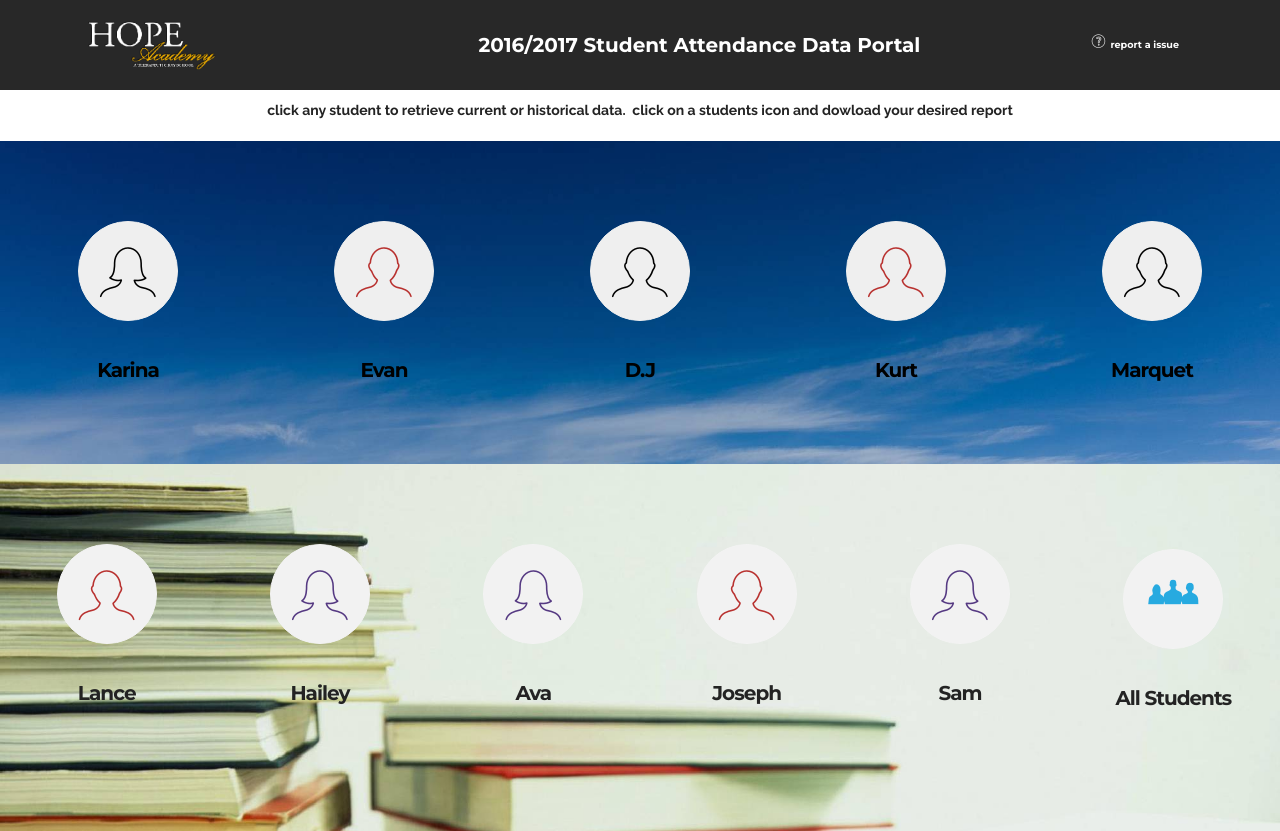
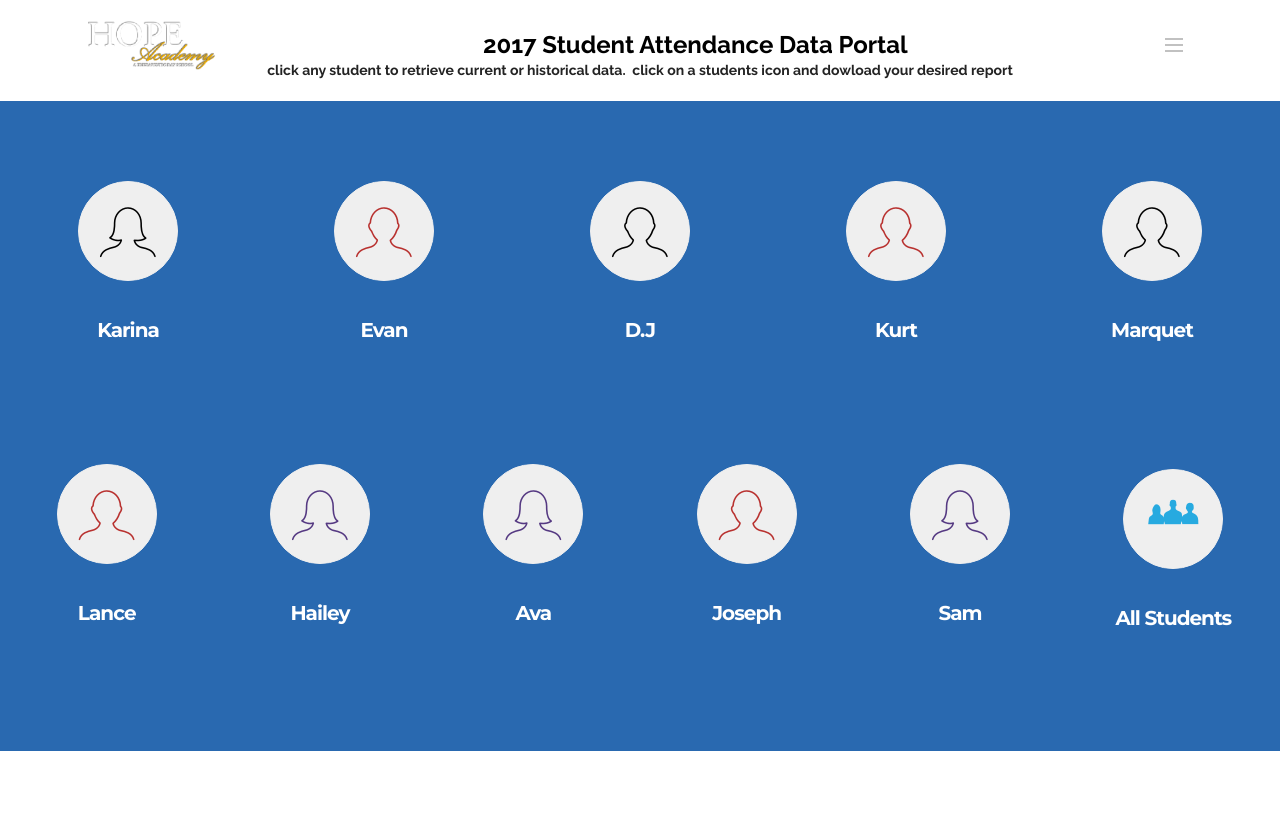
Before and after one commit to HopeAcademyBM/2017StudentAttendance, a plain HTML site: page index.html in a window 1280 px wide. After the commit the page ends 800 px from the top, so only its background shows below. Drawn offline with Linux system fonts and the light colour scheme; files whose address does not match are found by name.

Commit message:
create github pages

```diff
--- a/assets/mobirise/css/mbr-additional.css
+++ b/assets/mobirise/css/mbr-additional.css
@@ -1,6 +1,7 @@
+@import url(https://fonts.googleapis.com/css?family=Raleway:400,300,700);
 @import url(https://fonts.googleapis.com/css?family=Montserrat:400,700);
 @import url(https://fonts.googleapis.com/css?family=Lora:400,700);
-@import url(https://fonts.googleapis.com/css?family=Raleway:400,300,700);
+
 
 
 
@@ -420,33 +421,37 @@ h6,
   border-color: #efefef;
 }
 #features4-5 H4 {
-  color: #000000;
+  color: #ffffff;
   text-align: center;
 }
 #features4-6 .card-subtitle {
   color: #bcbcbc;
 }
 #features4-6 .iconbox {
-  background-color: #f2f2f2;
-  border-color: #f2f2f2;
+  background-color: #efefef;
+  border-color: #efefef;
+}
+#features4-6 H4 {
+  color: #ffffff;
 }
 #menu-7 .hide-buttons .nav-btn {
   display: none !important;
 }
 #menu-7 .navbar-caption {
   color: #ffffff;
-  font-size: 20px;
+  font-size: 24px;
+  font-family: 'Raleway', sans-serif;
 }
 #menu-7 .navbar-toggler {
-  color: #ffffff;
+  color: #c1c1c1;
 }
 #menu-7 .close-icon::before,
 #menu-7 .close-icon::after {
-  background-color: #ffffff;
+  background-color: #c1c1c1;
 }
 #menu-7 .link,
 #menu-7 .dropdown-item {
-  color: #ffffff;
+  color: #c1c1c1;
 }
 #menu-7 .link {
   font-size: 0.6rem;
@@ -463,22 +468,22 @@ h6,
 }
 #menu-7 .link[aria-expanded="true"],
 #menu-7 .dropdown-menu {
-  background: #0e0e0e;
+  background: #1f2320;
 }
 #menu-7 .nav-dropdown-sm .link:focus,
 #menu-7 .nav-dropdown-sm .link:hover,
 #menu-7 .nav-dropdown-sm .dropdown-item:focus,
 #menu-7 .nav-dropdown-sm .dropdown-item:hover {
-  background: #202020!important;
+  background: #303632!important;
 }
 #menu-7 .navbar,
 #menu-7 .nav-dropdown-sm,
 #menu-7 .nav-dropdown-sm .link[aria-expanded="true"],
 #menu-7 .nav-dropdown-sm .dropdown-menu {
-  background: #282828;
+  background: #373e39;
 }
 #menu-7 .bg-color.transparent .link {
-  color: #ffffff;
+  color: #c1c1c1;
   transition: none;
 }
 #menu-7 .bg-color.transparent.opened .link {
--- a/index.html
+++ b/index.html
@@ -29,7 +29,7 @@
 <body>
 <section id="menu-7">
 
-    <nav class="navbar navbar-dropdown navbar-fixed-top">
+    <nav class="navbar navbar-dropdown bg-color transparent navbar-fixed-top">
         <div class="container">
 
             <div class="mbr-table">
@@ -37,17 +37,17 @@
 
                     <div class="navbar-brand">
                         <a href="http://www.hopeacademyct.com/" target="_blank" class="navbar-logo"><img src="assets/images/hope-logo-337x128.png" alt="Mobirise"></a>
-                        <a class="navbar-caption" href="http://www.hopeacademyct.com/" target="_blank">&nbsp; &nbsp; &nbsp; &nbsp; &nbsp; &nbsp; &nbsp; &nbsp; &nbsp; &nbsp; &nbsp; &nbsp; &nbsp; &nbsp; &nbsp; &nbsp; &nbsp; &nbsp; &nbsp; &nbsp; &nbsp; &nbsp; 2016/2017 Student Attendance&nbsp;Data Portal<br></a>
+                        <a class="navbar-caption text-black" href="http://www.hopeacademyct.com/" target="_blank">&nbsp; &nbsp; &nbsp; &nbsp; &nbsp; &nbsp; &nbsp; &nbsp; &nbsp; &nbsp; &nbsp; &nbsp; &nbsp; &nbsp; &nbsp; &nbsp; &nbsp; &nbsp; &nbsp; &nbsp; &nbsp; &nbsp; 2017 Student Attendance&nbsp;Data Portal<br></a>
                     </div>
 
                 </div>
                 <div class="mbr-table-cell">
 
-                    <button class="navbar-toggler pull-xs-right hidden-md-up" type="button" data-toggle="collapse" data-target="#exCollapsingNavbar">
+                    <button class="navbar-toggler pull-xs-right" type="button" data-toggle="collapse" data-target="#exCollapsingNavbar">
                         <div class="hamburger-icon"></div>
                     </button>
 
-                    <ul class="nav-dropdown collapse pull-xs-right nav navbar-nav navbar-toggleable-sm" id="exCollapsingNavbar"><li class="nav-item dropdown"><a class="nav-link link" href="mailto:pete.monteiro@oracle.com" aria-expanded="false" target="_blank"><span class="mbri-question mbr-iconfont mbr-iconfont-btn"></span>report a issue</a></li></ul>
+                    <ul class="nav-dropdown collapse pull-xs-right nav navbar-nav navbar-toggleable-xl" id="exCollapsingNavbar"><li class="nav-item dropdown"><a class="nav-link link" href="mailto:pete.monteiro@oracle.com" aria-expanded="false" target="_blank"><span class="mbri-question mbr-iconfont mbr-iconfont-btn"></span>report a issue</a></li></ul>
                     <button hidden="" class="navbar-toggler navbar-close" type="button" data-toggle="collapse" data-target="#exCollapsingNavbar">
                         <div class="close-icon"></div>
                     </button>
@@ -60,7 +60,7 @@
 
 </section>
 
-<section class="engine"><a rel="external" href="https://mobirise.com">https://mobirise.com/</a></section><section class="mbr-section article mbr-section__container mbr-after-navbar" id="content1-8" style="background-color: rgb(255, 255, 255); padding-top: 100px; padding-bottom: 20px;">
+<section class="engine"><a rel="external" href="https://mobirise.com">Mobirise Site Maker</a></section><section class="mbr-section article mbr-section__container mbr-after-navbar" id="content1-8" style="background-color: rgb(255, 255, 255); padding-top: 60px; padding-bottom: 20px;">
 
     <div class="container">
         <div class="row">
@@ -70,12 +70,12 @@
 
 </section>
 
-<section class="mbr-cards mbr-section mbr-section-nopadding mbr-parallax-background" id="features4-5" style="background-image: url(assets/images/mbr-1-2000x1324.jpg);">
+<section class="mbr-cards mbr-section mbr-section-nopadding" id="features4-5" style="background-color: rgb(41, 105, 176);">
 
 
 
     <div class="mbr-cards-row row">
-        <div class="mbr-cards-col col-xs-12 col-lg-2" style="padding-top: 80px; padding-bottom: 80px;">
+        <div class="mbr-cards-col col-xs-12 col-lg-2" style="padding-top: 80px; padding-bottom: 40px;">
             <div class="container">
                 <div class="card cart-block">
                     <div class="card-img iconbox"><a href="https://www.dropbox.com/sh/daftxol4roinykc/AADMam2Ix8xLYGfKLJdi8ooaa?dl=0" target="_blank" class="etl-icon icon-profile-female mbr-iconfont mbr-iconfont-features4" style="font-size: 50px; color: rgb(0, 0, 0);"></a></div>
@@ -88,7 +88,7 @@
                 </div>
             </div>
         </div>
-        <div class="mbr-cards-col col-xs-12 col-lg-2" style="padding-top: 80px; padding-bottom: 80px;">
+        <div class="mbr-cards-col col-xs-12 col-lg-2" style="padding-top: 80px; padding-bottom: 40px;">
             <div class="container">
                 <div class="card cart-block">
                     <div class="card-img iconbox"><a href="https://www.dropbox.com/sh/ay8w6vn2pb5shub/AACN9yJj0C_CzrPIgUNNfAKea?dl=0" target="_blank" class="etl-icon icon-profile-male mbr-iconfont mbr-iconfont-features4" style="color: rgb(184, 49, 47);"></a></div>
@@ -101,7 +101,7 @@
                 </div>
           </div>
         </div>
-        <div class="mbr-cards-col col-xs-12 col-lg-2" style="padding-top: 80px; padding-bottom: 80px;">
+        <div class="mbr-cards-col col-xs-12 col-lg-2" style="padding-top: 80px; padding-bottom: 40px;">
             <div class="container">
                 <div class="card cart-block">
                     <div class="card-img iconbox"><a href="https://www.dropbox.com/sh/bbod9orjh9ffvtt/AABZBFYq6tO2SRYlaN5J3zvka?dl=0" target="_blank" class="etl-icon icon-profile-male mbr-iconfont mbr-iconfont-features4" style="color: black;"></a></div>
@@ -114,7 +114,7 @@
                 </div>
             </div>
         </div>
-        <div class="mbr-cards-col col-xs-12 col-lg-2" style="padding-top: 80px; padding-bottom: 80px;">
+        <div class="mbr-cards-col col-xs-12 col-lg-2" style="padding-top: 80px; padding-bottom: 40px;">
             <div class="container">
                 <div class="card cart-block">
                     <div class="card-img iconbox"><a href="https://www.dropbox.com/sh/wh6snnxxk0oo62h/AAD_wd7_sopcR7eF5x6_ncUAa?dl=0" target="_blank" class="etl-icon icon-profile-male mbr-iconfont mbr-iconfont-features4" style="color: rgb(184, 49, 47);"></a></div>
@@ -127,7 +127,7 @@
                 </div>
             </div>
         </div>
-        <div class="mbr-cards-col col-xs-12 col-lg-2" style="padding-top: 80px; padding-bottom: 80px;">
+        <div class="mbr-cards-col col-xs-12 col-lg-2" style="padding-top: 80px; padding-bottom: 40px;">
             <div class="container">
                 <div class="card cart-block">
                     <div class="card-img iconbox"><a href="https://www.dropbox.com/sh/39lb0ubzf4ob69l/AAB0KWzxf2rv2IfNO0wfpFSja?dl=0" target="_blank" class="etl-icon icon-profile-male mbr-iconfont mbr-iconfont-features4" style="color: black;"></a></div>
@@ -144,7 +144,7 @@
     </div>
 </section>
 
-<section class="mbr-cards mbr-section mbr-section-nopadding mbr-parallax-background" id="features4-6" style="background-image: url(assets/images/39441118-education-wallpapers-hor-2000x1125.jpg);">
+<section class="mbr-cards mbr-section mbr-section-nopadding" id="features4-6" style="background-color: rgb(41, 105, 176);">
 
 
 
@@ -236,7 +236,6 @@
   <script src="assets/bootstrap/js/bootstrap.min.js"></script>
   <script src="assets/smooth-scroll/SmoothScroll.js"></script>
   <script src="assets/viewportChecker/jquery.viewportchecker.js"></script>
-  <script src="assets/jarallax/jarallax.js"></script>
   <script src="assets/dropdown/js/script.min.js"></script>
   <script src="assets/touchSwipe/jquery.touchSwipe.min.js"></script>
   <script src="assets/theme/js/script.js"></script>
```
Also changed, not shown: assets/images/hashes.json (+1 -1 lines), 1 other file.
